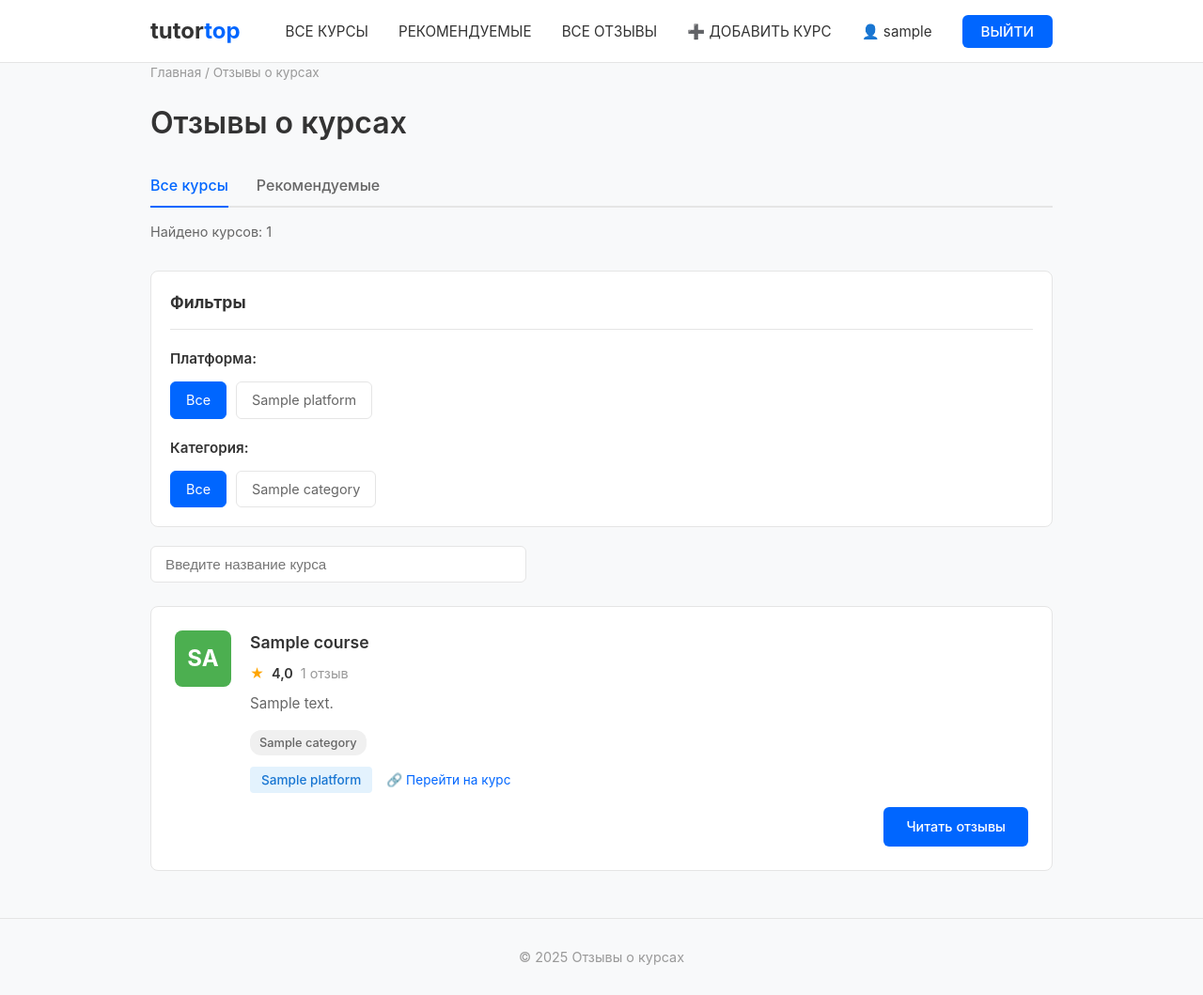
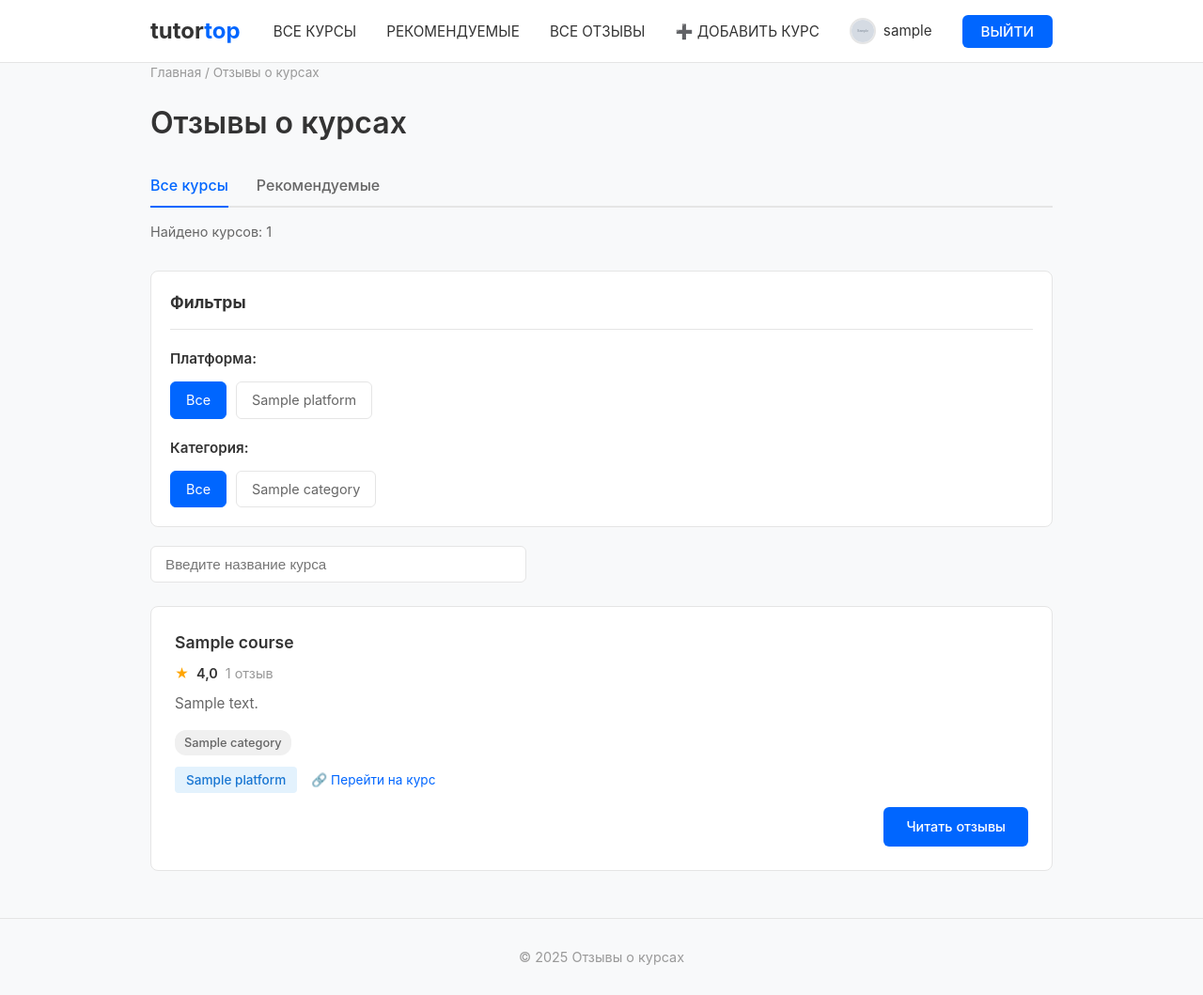
Before and after one commit to GER-of/Review_Platform, a Django app: page / in a window 1280 px wide. Shown: the whole page at 94% size. Run offline with Django 5.2, Linux system fonts and the light colour scheme; a user stored in the database is signed in; tables that the repository leaves empty hold one stand-in row (values such as "Sample post"); grey boxes marked "Sample" are stand-in pictures.

Commit message:
убрал иконки у курсов и добавил вывод аватарки у аккаунта возле имени

```diff
--- a/static/css/styles.css
+++ b/static/css/styles.css
@@ -57,6 +57,20 @@ nav a {
 
 nav a:hover {
     color: #0066ff;
+}
+
+.nav-profile-link {
+    display: flex !important;
+    align-items: center;
+    gap: 8px;
+}
+
+.nav-avatar {
+    width: 28px;
+    height: 28px;
+    border-radius: 50%;
+    object-fit: cover;
+    border: 2px solid #e5e5e5;
 }
 
 .nav-button {
@@ -147,8 +161,6 @@ main {
     border: 1px solid #e5e5e5;
     border-radius: 8px;
     padding: 25px;
-    display: flex;
-    gap: 20px;
     transition: box-shadow 0.2s;
 }
 
@@ -156,21 +168,8 @@ main {
     box-shadow: 0 2px 8px rgba(0,0,0,0.08);
 }
 
-.course-icon {
-    width: 60px;
-    height: 60px;
-    border-radius: 8px;
-    display: flex;
-    align-items: center;
-    justify-content: center;
-    font-size: 1.5rem;
-    font-weight: bold;
-    color: white;
-    flex-shrink: 0;
-}
-
 .course-content {
-    flex: 1;
+    width: 100%;
 }
 
 .course-header {
@@ -326,17 +325,9 @@ main {
 }
 
 .detail-header {
-    display: flex;
-    gap: 20px;
     margin-bottom: 30px;
     padding-bottom: 25px;
     border-bottom: 1px solid #e5e5e5;
-}
-
-.detail-header .course-icon {
-    width: 80px;
-    height: 80px;
-    font-size: 2rem;
 }
 
 .detail-info h1 {
--- a/templates/base.html
+++ b/templates/base.html
@@ -18,7 +18,13 @@
                         <li><a href="{% url 'all_reviews' %}">ВСЕ ОТЗЫВЫ</a></li>
                         {% if user.is_authenticated %}
                         <li><a href="{% url 'add_course' %}">➕ ДОБАВИТЬ КУРС</a></li>
-                        <li><a href="{% url 'profile' %}">👤 {{ user.username }}</a></li>
+                        <li>
+                            <a href="{% url 'profile' %}" class="nav-profile-link">
+                                {% load review_tags %}
+                                <img src="{% user_avatar user %}" alt="{{ user.username }}" class="nav-avatar">
+                                <span>{{ user.username }}</span>
+                            </a>
+                        </li>
                         <li><a href="{% url 'logout' %}" class="nav-button">ВЫЙТИ</a></li>
                         {% else %}
                         <li><a href="{% url 'login' %}">ВОЙТИ</a></li>
--- a/templates/course_detail.html
+++ b/templates/course_detail.html
@@ -10,9 +10,6 @@
 
 <div class="course-detail-page">
     <div class="detail-header">
-        <div class="course-icon" style="background: #2196F3;">
-            {{ course.name|slice:":2"|upper }}
-        </div>
         <div class="detail-info">
             <h1>{{ course.name }}</h1>
             <div class="detail-meta">
--- a/templates/home.html
+++ b/templates/home.html
@@ -59,9 +59,6 @@
 <div class="courses-list" id="coursesList">
     {% for item in courses_with_ratings %}
     <div class="course-card" data-name="{{ item.course.name|lower }}">
-        <div class="course-icon" style="background: {% cycle '#4CAF50' '#2196F3' '#FF9800' '#9C27B0' '#F44336' %};">
-            {{ item.course.name|slice:":2"|upper }}
-        </div>
         <div class="course-content">
             <div class="course-header">
                 <div>
--- a/templates/recommended.html
+++ b/templates/recommended.html
@@ -20,9 +20,6 @@
 <div class="courses-list">
     {% for item in recommended %}
     <div class="course-card">
-        <div class="course-icon" style="background: #4CAF50;">
-            {{ item.course.name|slice:":2"|upper }}
-        </div>
         <div class="course-content">
             <div class="course-header">
                 <div>
```
